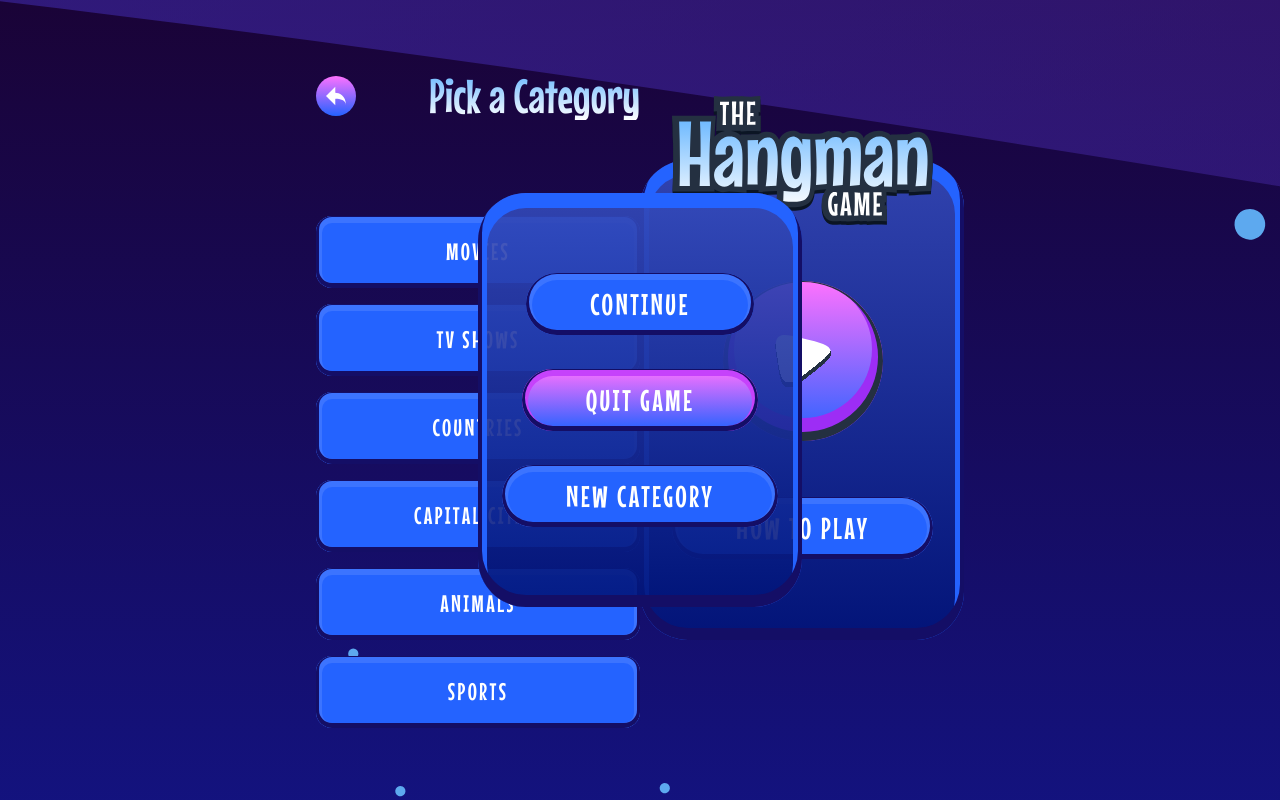
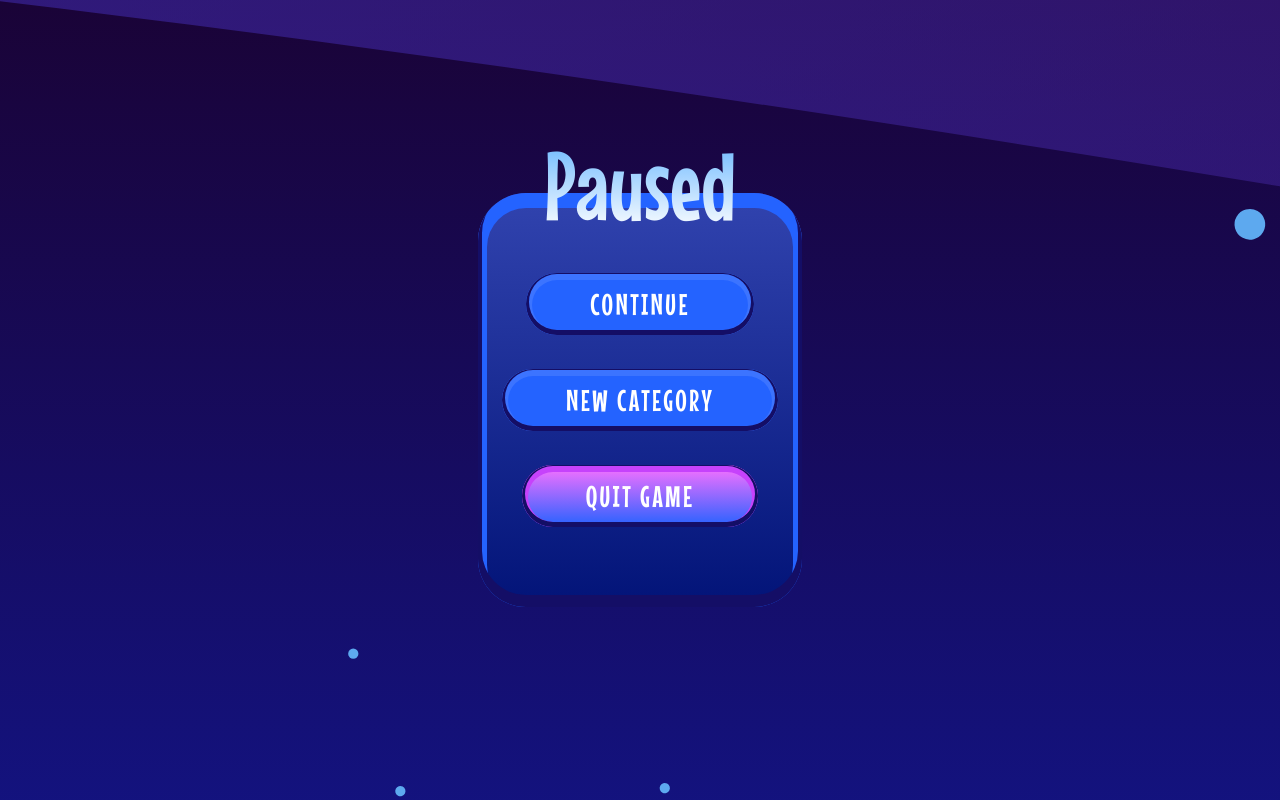
Before and after one commit to keremenen/hangman, a React (Vite) app: page / in a window 1280 px wide. Built offline with nearby package versions, Linux system fonts and the light colour scheme.

Commit message:
Add modal component

```diff
--- a/src/App.tsx
+++ b/src/App.tsx
@@ -1,22 +1,23 @@
 import Button from "./components/button";
-import CategoryPickBoard from "./components/category-pick-board";
-import MainMenuBoard from "./components/main-menu-board";
+import Heading from "./components/heading";
+// import CategoryPickBoard from "./components/category-pick-board";
+// import MainMenuBoard from "./components/main-menu-board";
 
 function App() {
   return (
     <section className="z-10 mx-auto flex min-h-screen items-center justify-center">
       {/* <InGameBoard /> */}
-      <CategoryPickBoard />
-      <MainMenuBoard />
+      {/* <CategoryPickBoard /> */}
+      {/* <MainMenuBoard /> */}
       <section className="absolute flex">
         <div className="menu-box relative flex w-[324px] flex-col items-center py-20">
-          {/* <div className="absolute">
+          <div className="absolute -top-14">
             <Heading className="text-8xl">Paused</Heading>
-          </div> */}
+          </div>
           <div className="flex flex-col items-center gap-[34px]">
             <Button>Continue</Button>
+            <Button>New Category</Button>
             <Button variant="secondary">Quit Game</Button>
-            <Button>New Category</Button>
           </div>
         </div>
       </section>
```
